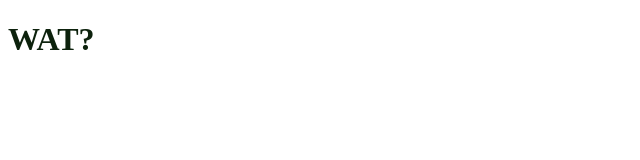
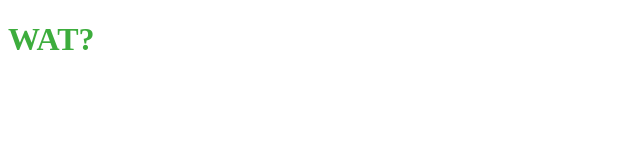
Before and after one commit to sosukebrause/wednesday-eve-april-1, a plain HTML site: page index.html in a window 1280 px wide. Shown: the whole page, without its empty margins (0-640 px from the left). Drawn offline with Linux system fonts and the light colour scheme.

Commit message:
link css to html

```diff
--- a/assets/style.css
+++ b/assets/style.css
@@ -1,2 +1,3 @@
 h1 {
-    color: rgb(13, 34, 13)
+    color: rgb(61, 173, 61);
+}
```
Also changed, not shown: 1 other file.
